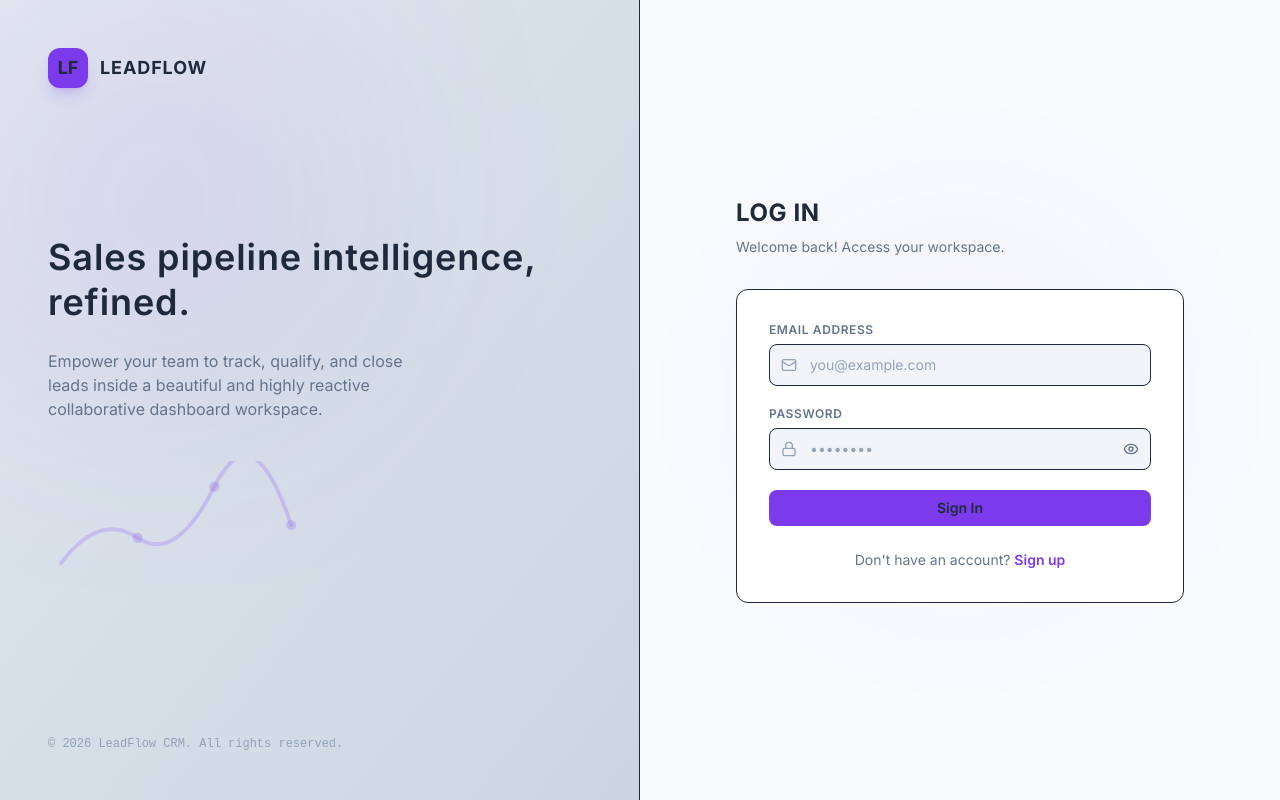
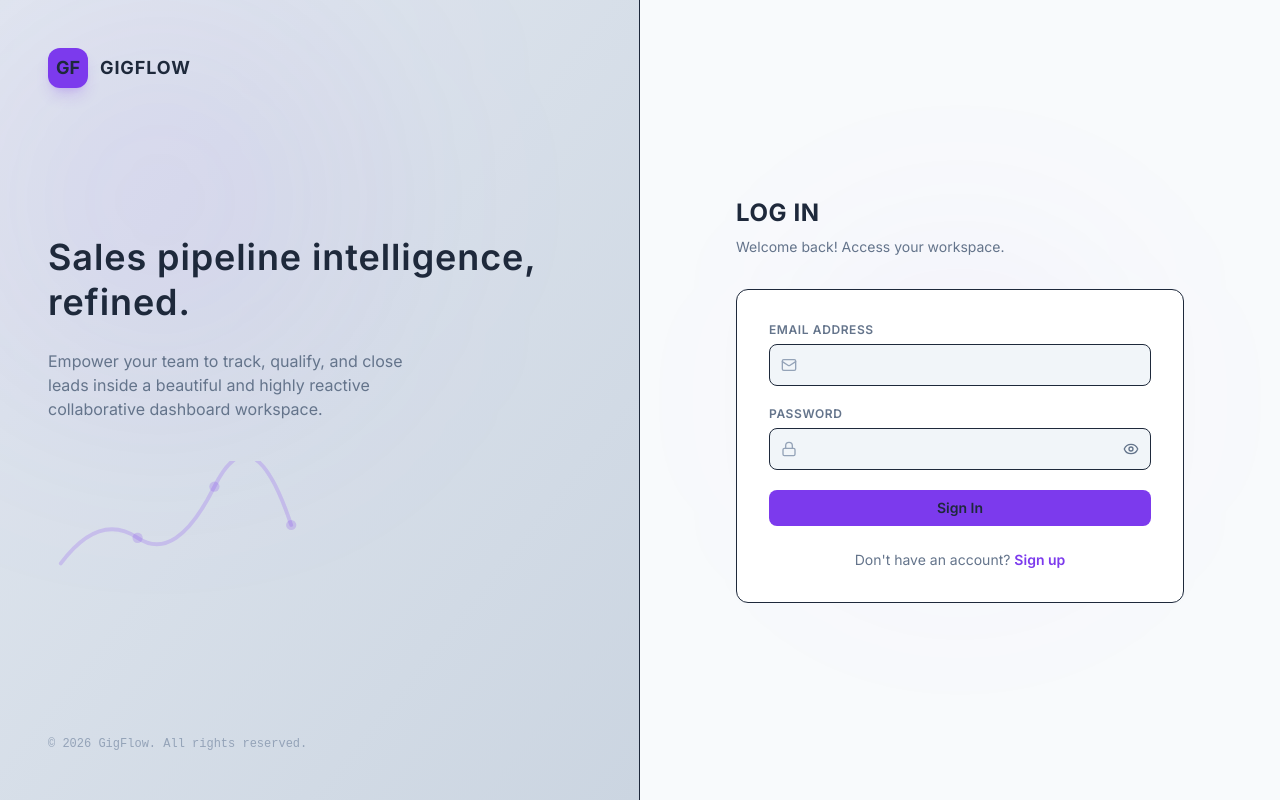
Before and after one commit to Bisu7/ServiceHive-Assignement, a React (Vite) app in the folder frontend/: page /login in a window 1280 px wide. Built offline with nearby package versions, Linux system fonts and the light colour scheme; no server answers.

Commit message:
Name changed and form data also

```diff
--- a/frontend/index.html
+++ b/frontend/index.html
@@ -3,7 +3,7 @@
   <head>
     <meta charset="UTF-8" />
     <meta name="viewport" content="width=device-width, initial-scale=1.0" />
-    <meta name="description" content="LeadFlow — a modern CRM for managing your sales pipeline with precision." />
+    <meta name="description" content="GigFlow – Smart Leads Dashboard — a modern CRM for managing your sales pipeline with precision." />
     <meta name="theme-color" content="#7c3aed" />
     <link rel="icon" type="image/svg+xml" href="/favicon.svg" />
     <link rel="preconnect" href="https://fonts.googleapis.com" />
@@ -22,7 +22,7 @@
         }
       })();
     </script>
-    <title>LeadFlow — Sales Pipeline Management</title>
+    <title>GigFlow – Smart Leads Dashboard</title>
   </head>
   <body>
     <div id="root"></div>
--- a/frontend/src/components/auth/LoginForm.tsx
+++ b/frontend/src/components/auth/LoginForm.tsx
@@ -34,7 +34,6 @@ export function LoginForm({ onSubmit, loading = false }: LoginFormProps) {
         {...register('email')}
         type="email"
         label="Email Address"
-        placeholder="you@example.com"
         error={errors.email?.message}
         leftIcon={<Mail size={16} />}
       />
@@ -43,7 +42,6 @@ export function LoginForm({ onSubmit, loading = false }: LoginFormProps) {
         {...register('password')}
         type={showPassword ? 'text' : 'password'}
         label="Password"
-        placeholder="••••••••"
         error={errors.password?.message}
         leftIcon={<Lock size={16} />}
         rightIcon={
--- a/frontend/src/components/auth/RegisterForm.tsx
+++ b/frontend/src/components/auth/RegisterForm.tsx
@@ -46,7 +46,6 @@ export function RegisterForm({ onSubmit, loading = false }: RegisterFormProps) {
         {...register('name')}
         type="text"
         label="Full Name"
-        placeholder="John Doe"
         error={errors.name?.message}
         leftIcon={<User size={16} />}
       />
@@ -55,7 +54,6 @@ export function RegisterForm({ onSubmit, loading = false }: RegisterFormProps) {
         {...register('email')}
         type="email"
         label="Email Address"
-        placeholder="you@example.com"
         error={errors.email?.message}
         leftIcon={<Mail size={16} />}
       />
@@ -64,7 +62,6 @@ export function RegisterForm({ onSubmit, loading = false }: RegisterFormProps) {
         {...register('password')}
         type={showPassword ? 'text' : 'password'}
         label="Password"
-        placeholder="••••••••"
         error={errors.password?.message}
         leftIcon={<Lock size={16} />}
         rightIcon={
--- a/frontend/src/components/layout/DashboardLayout.tsx
+++ b/frontend/src/components/layout/DashboardLayout.tsx
@@ -10,7 +10,7 @@ const PAGE_TITLES: Record<string, string> = {
 }
 
 function getPageTitle(pathname: string): string {
-  return PAGE_TITLES[pathname] ?? PAGE_TITLES[`/${pathname.split('/')[1]}`] ?? 'LeadFlow'
+  return PAGE_TITLES[pathname] ?? PAGE_TITLES[`/${pathname.split('/')[1]}`] ?? 'GigFlow – Smart Leads Dashboard'
 }
 
 export function DashboardLayout() {
--- a/frontend/src/components/layout/Sidebar.tsx
+++ b/frontend/src/components/layout/Sidebar.tsx
@@ -26,8 +26,8 @@ export function Sidebar() {
     >
       <div className="h-16 flex items-center justify-between px-4 border-b border-white/[0.05]">
         <div className="flex items-center gap-2 overflow-hidden">
-          <div className="flex h-8 w-8 flex-shrink-0 items-center justify-center rounded-lg bg-accent text-white font-bold">LF</div>
-          {!isCollapsed && <span className="font-semibold text-lg text-white truncate">LeadFlow</span>}
+          <div className="flex h-8 w-8 flex-shrink-0 items-center justify-center rounded-lg bg-accent text-white font-bold">GF</div>
+          {!isCollapsed && <span className="font-semibold text-lg text-white truncate">GigFlow</span>}
         </div>
         {!isCollapsed && (
           <button onClick={toggleCollapsed} className="text-slate-400 hover:text-white hidden lg:flex p-1 rounded hover:bg-white/[0.04]" aria-label="Collapse sidebar">
--- a/frontend/src/components/leads/LeadForm.tsx
+++ b/frontend/src/components/leads/LeadForm.tsx
@@ -48,8 +48,8 @@ export function LeadForm({ mode, initialData, onSubmit, loading = false }: LeadF
 
   return (
     <form onSubmit={handleSubmit(onSubmit)} className="space-y-4 w-full" noValidate>
-      <Input label="Name *" placeholder="Lead Name" error={errors.name?.message} {...register('name')} />
-      <Input label="Email Address *" type="email" placeholder="email@example.com" error={errors.email?.message} {...register('email')} />
+      <Input label="Name *" error={errors.name?.message} {...register('name')} />
+      <Input label="Email Address *" type="email" error={errors.email?.message} {...register('email')} />
 
       <div className="grid grid-cols-1 sm:grid-cols-2 gap-4">
         <Dropdown label="Status" value={status} onChange={(val) => setValue('status', val as LeadStatus)} options={statusOptions} error={errors.status?.message} />
--- a/frontend/src/hooks/useAuth.ts
+++ b/frontend/src/hooks/useAuth.ts
@@ -41,7 +41,7 @@ export function useAuth() {
       try {
         const { token: newToken, user: newUser } = await authApi.register(payload)
         setAuth(newUser, newToken)
-        toast.success(`Welcome to LeadFlow, ${newUser.name}!`)
+        toast.success(`Welcome to GigFlow, ${newUser.name}!`)
         navigate('/dashboard')
       } catch (err: any) {
         toast.error(err.message || 'Registration failed. Email may already be in use.')
--- a/frontend/src/pages/DashboardPage.tsx
+++ b/frontend/src/pages/DashboardPage.tsx
@@ -70,7 +70,7 @@ export function DashboardPage() {
           <EmptyState
             icon={<Users size={20} />}
             title="Your Sales Pipeline is Empty"
-            description="Welcome to LeadFlow! Register your first lead to begin tracking your conversion rates and analytics."
+            description="Welcome to GigFlow! Register your first lead to begin tracking your conversion rates and analytics."
             action={{
               label: 'Register First Lead',
               onClick: () => { window.location.href = '/leads' },
--- a/frontend/src/pages/LoginPage.tsx
+++ b/frontend/src/pages/LoginPage.tsx
@@ -14,8 +14,8 @@ export function LoginPage() {
         <div className="absolute top-1/4 left-1/4 -translate-x-1/2 -translate-y-1/2 w-[350px] h-[350px] bg-accent/10 blur-[130px] rounded-full pointer-events-none" />
 
         <div className="relative z-10 flex items-center gap-3">
-          <div className="flex h-10 w-10 items-center justify-center rounded-xl bg-accent text-white font-bold text-lg shadow-lg shadow-accent/20">LF</div>
-          <span className="font-bold uppercase tracking-wider text-white text-lg">LeadFlow</span>
+          <div className="flex h-10 w-10 items-center justify-center rounded-xl bg-accent text-white font-bold text-lg shadow-lg shadow-accent/20">GF</div>
+          <span className="font-bold uppercase tracking-wider text-white text-lg">GigFlow</span>
         </div>
 
         <div className="relative z-10 my-auto flex flex-col gap-6">
@@ -37,7 +37,7 @@ export function LoginPage() {
         </div>
 
         <div className="relative z-10 text-xs text-slate-500 font-mono">
-          &copy; {new Date().getFullYear()} LeadFlow CRM. All rights reserved.
+          &copy; {new Date().getFullYear()} GigFlow. All rights reserved.
         </div>
       </section>
 
@@ -47,7 +47,7 @@ export function LoginPage() {
 
         <div className="w-full max-w-md relative z-10">
           <div className="mb-8 flex flex-col items-center md:items-start gap-2">
-            <div className="md:hidden flex h-12 w-12 items-center justify-center rounded-xl bg-accent text-white font-bold text-lg shadow-lg mb-2">LF</div>
+            <div className="md:hidden flex h-12 w-12 items-center justify-center rounded-xl bg-accent text-white font-bold text-lg shadow-lg mb-2">GF</div>
             <h1 className="text-2xl font-bold tracking-wide text-white uppercase">Log In</h1>
             <p className="text-sm text-slate-400">Welcome back! Access your workspace.</p>
           </div>
--- a/frontend/src/pages/RegisterPage.tsx
+++ b/frontend/src/pages/RegisterPage.tsx
@@ -14,8 +14,8 @@ export function RegisterPage() {
         <div className="absolute top-1/4 left-1/4 -translate-x-1/2 -translate-y-1/2 w-[350px] h-[350px] bg-accent/10 blur-[130px] rounded-full pointer-events-none" />
 
         <div className="relative z-10 flex items-center gap-3">
-          <div className="flex h-10 w-10 items-center justify-center rounded-xl bg-accent text-white font-bold text-lg shadow-lg shadow-accent/20">LF</div>
-          <span className="font-bold uppercase tracking-wider text-white text-lg">LeadFlow</span>
+          <div className="flex h-10 w-10 items-center justify-center rounded-xl bg-accent text-white font-bold text-lg shadow-lg shadow-accent/20">GF</div>
+          <span className="font-bold uppercase tracking-wider text-white text-lg">GigFlow</span>
         </div>
 
         <div className="relative z-10 my-auto flex flex-col gap-6">
@@ -38,7 +38,7 @@ export function RegisterPage() {
         </div>
 
         <div className="relative z-10 text-xs text-slate-500 font-mono">
-          &copy; {new Date().getFullYear()} LeadFlow CRM. All rights reserved.
+          &copy; {new Date().getFullYear()} GigFlow. All rights reserved.
         </div>
       </section>
 
@@ -48,9 +48,9 @@ export function RegisterPage() {
 
         <div className="w-full max-w-md relative z-10">
           <div className="mb-8 flex flex-col items-center md:items-start gap-2">
-            <div className="md:hidden flex h-12 w-12 items-center justify-center rounded-xl bg-accent text-white font-bold text-lg shadow-lg mb-2">LF</div>
+            <div className="md:hidden flex h-12 w-12 items-center justify-center rounded-xl bg-accent text-white font-bold text-lg shadow-lg mb-2">GF</div>
             <h1 className="text-2xl font-bold tracking-wide text-white uppercase">Register</h1>
-            <p className="text-sm text-slate-400">Join the LeadFlow sales platform workspace.</p>
+            <p className="text-sm text-slate-400">Join the GigFlow workspace.</p>
           </div>
 
           <div className="bg-obsidian-700 border border-white/[0.05] p-8 rounded-xl duration-200">
```
